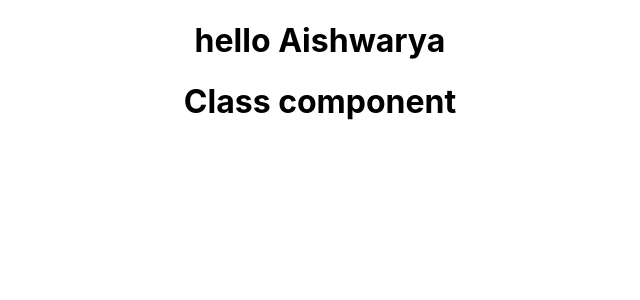
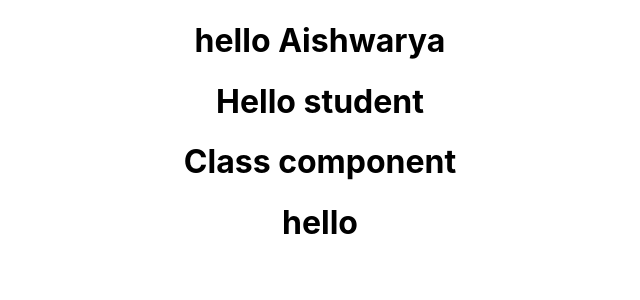
Before and after one commit to aishwarya-stack/React, a React (Create React App) app: page / in a window 1280 px wide. Shown: the top 300 px of the page, without its empty margins (320-960 px from the left). Built offline with nearby package versions, Linux system fonts and the light colour scheme.

Commit message:
Added:jsx added

```diff
--- a/src/App.js
+++ b/src/App.js
@@ -3,13 +3,16 @@ import './App.css';
 import React,{ Component } from 'react';
 import Greet from './component/Greet';
 import Welcome from './component/Welcome';
+import Student from './component/Student';
+import Hello from './component/Hello';
 class App extends Component{
   render(){
     return(
       <div className='App'>
        <Greet/>
-
+       <Student/>
        <Welcome/>
+       <Hello/>
       </div>
     );
   }
--- /dev/null
+++ b/src/component/Hello.js
@@ -0,0 +1,11 @@
+import React from "react";
+
+const Hello = () =>
+{
+return React.createElement(
+    'div',
+    {id:'hello',className:'dummyClass'}
+    ,React.createElement('h1',null,'hello')
+)
+}
+export default Hello
--- /dev/null
+++ b/src/component/Student.js
@@ -0,0 +1,8 @@
+import React from "react";
+
+const Student = () =>
+
+    <h1>Hello student</h1>
+
+
+export default Student
```
